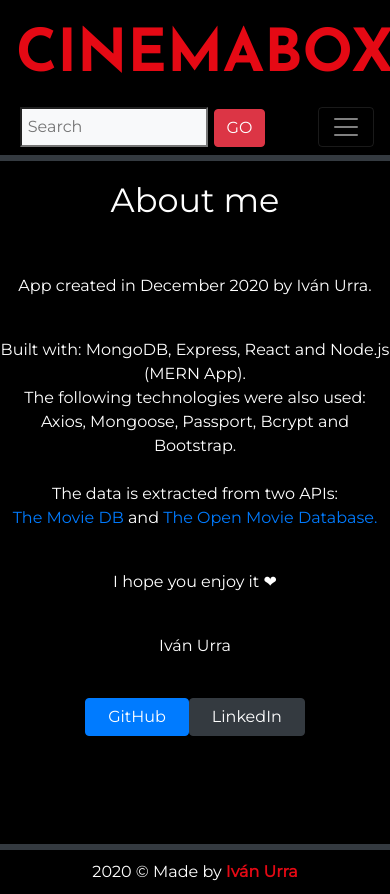
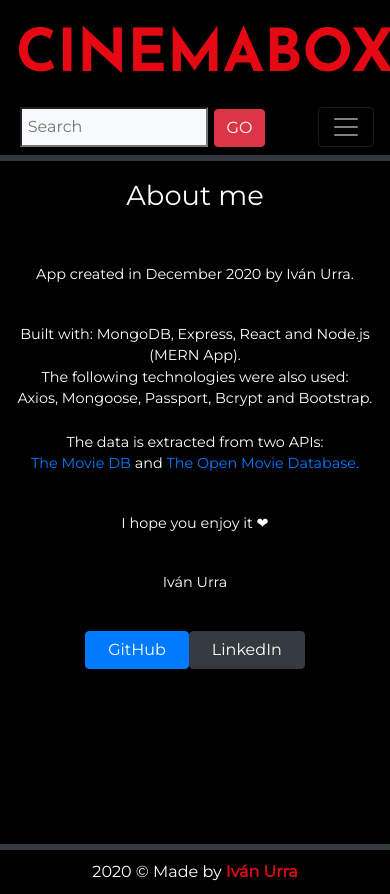
Before and after one commit to ivanurra/cinema_box_frontend, a React (Create React App) app: page /about in a window 390 px wide. Built offline with nearby package versions, Linux system fonts and the light colour scheme; no server answers.

Commit message:
frontend ready

```diff
--- a/src/components/App.css
+++ b/src/components/App.css
@@ -78,10 +78,6 @@
 
 .cards img{
   width: 170%;
-}
-
-.cards :hover{
-  border: 0.1px solid white;
 }
 
 .cards h1{
@@ -341,11 +337,11 @@
 
   .about{
     padding-top: 180px;
-    font-size: 1em;
+    font-size: 0.9em;
   }
 
   .about h1{
-    font-size: 2.1em;
+    font-size: 1.9em;
   }
 
   .delete{
```
